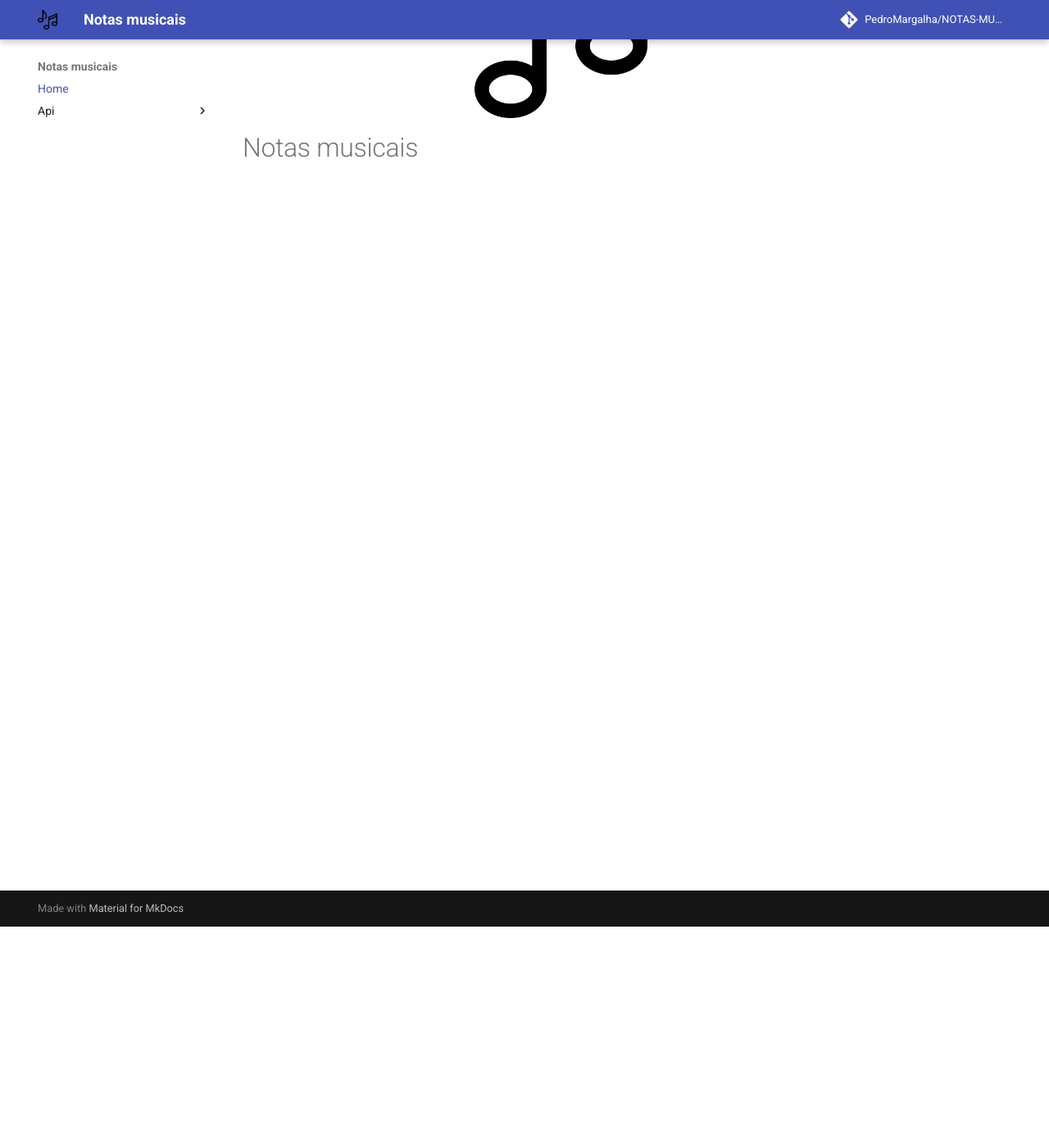
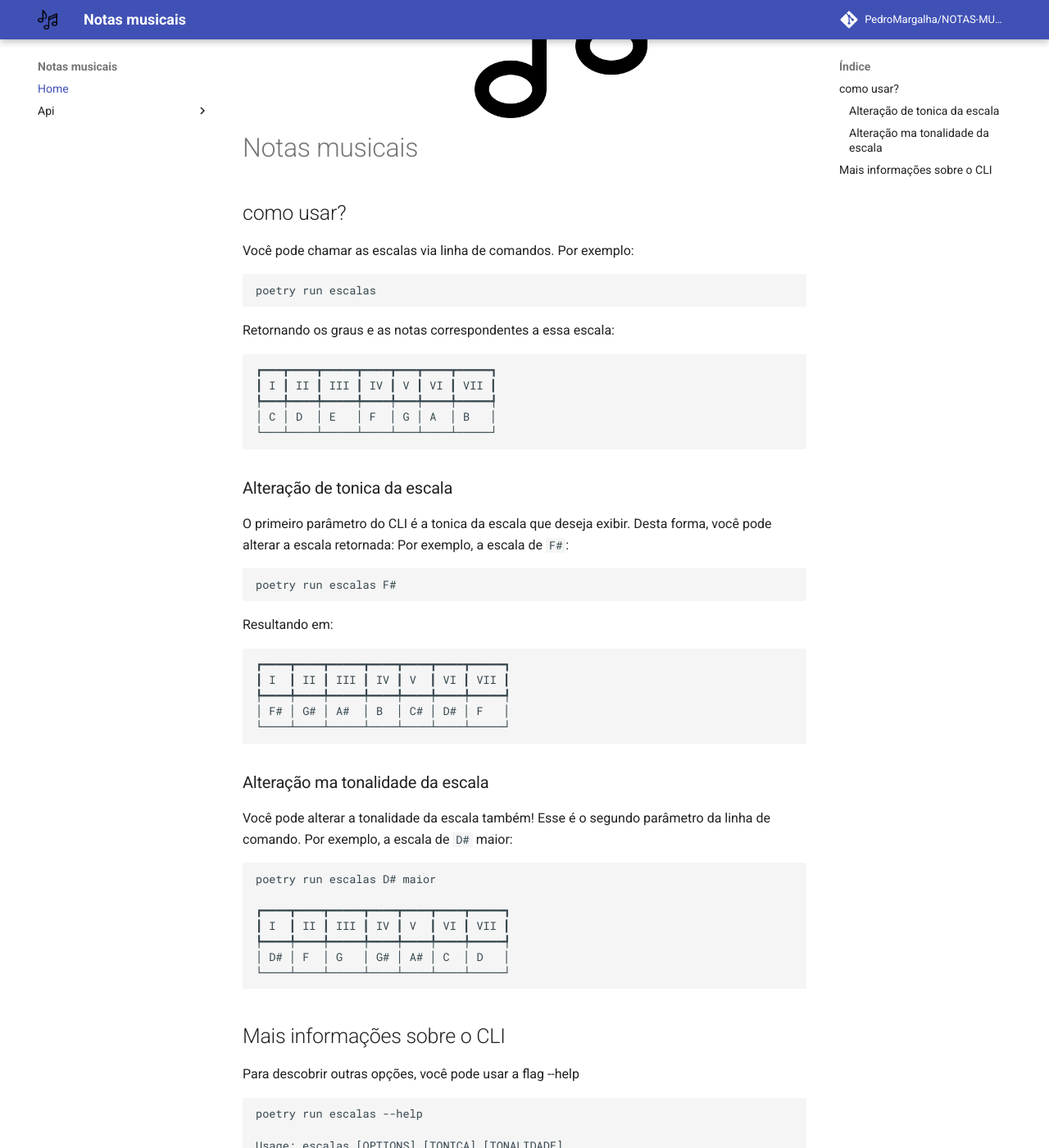
Before and after one commit to PedroMargalha/NOTAS-MUSICAIS, an MkDocs documentation site: the page built from docs/index.md, in a window 1280 px wide and 1400 px high, scrolled down 270 px. Shown: the whole window at 82% size. Built offline with MkDocs 1.6.1 and Material for MkDocs 9.7.7, drawn with Linux system fonts in a browser that asks for light colours; comment, search, counter and statistics services are not loaded; some of the changed text lies outside the part shown.

Commit message:
Exemplos de uso do cli na página da documentação

````diff
--- a/docs/index.md
+++ b/docs/index.md
@@ -1,3 +1,72 @@
 ![logo do projeto](assets/logo.png){ width="300" .center}
 
 # Notas musicais
+
+## como usar?
+
+Você pode chamar as escalas via linha de comandos. Por exemplo:
+
+```bash
+poetry run escalas
+```
+
+Retornando os graus e as notas correspondentes a essa escala:
+
+```bash
+┏━━━┳━━━━┳━━━━━┳━━━━┳━━━┳━━━━┳━━━━━┓
+┃ I ┃ II ┃ III ┃ IV ┃ V ┃ VI ┃ VII ┃
+┡━━━╇━━━━╇━━━━━╇━━━━╇━━━╇━━━━╇━━━━━┩
+│ C │ D  │ E   │ F  │ G │ A  │ B   │
+└───┴────┴─────┴────┴───┴────┴─────┘
+```
+
+### Alteração de tonica da escala
+
+O primeiro parâmetro do CLI é a tonica da escala que deseja exibir. Desta forma,
+você pode alterar a escala retornada: Por exemplo, a escala de `F#`:
+
+```bash
+poetry run escalas F#
+```
+
+Resultando em:
+
+```bash
+┏━━━━┳━━━━┳━━━━━┳━━━━┳━━━━┳━━━━┳━━━━━┓
+┃ I  ┃ II ┃ III ┃ IV ┃ V  ┃ VI ┃ VII ┃
+┡━━━━╇━━━━╇━━━━━╇━━━━╇━━━━╇━━━━╇━━━━━┩
+│ F# │ G# │ A#  │ B  │ C# │ D# │ F   │
+└────┴────┴─────┴────┴────┴────┴─────┘
+```
+
+### Alteração ma tonalidade da escala
+
+Você pode alterar a tonalidade da escala também! Esse é o segundo parâmetro da
+linha de comando. Por exemplo, a escala de `D#` maior:
+
+```bash
+poetry run escalas D# maior
+
+┏━━━━┳━━━━┳━━━━━┳━━━━┳━━━━┳━━━━┳━━━━━┓
+┃ I  ┃ II ┃ III ┃ IV ┃ V  ┃ VI ┃ VII ┃
+┡━━━━╇━━━━╇━━━━━╇━━━━╇━━━━╇━━━━╇━━━━━┩
+│ D# │ F  │ G   │ G# │ A# │ C  │ D   │
+└────┴────┴─────┴────┴────┴────┴─────┘
+```
+
+
+## Mais informações sobre o CLI
+
+Para descobrir outras opções, você pode usar a flag --help
+
+```bash
+poetry run escalas --help
+
+Usage: escalas [OPTIONS] [TONICA] [TONALIDADE]
+
+╭─ Arguments ────────────────────────────────────────────────────────────────────────────────────────╮
+│   tonica          [TONICA]      Tonica da escala [default: c]                                      │
+│   tonalidade      [TONALIDADE]  Tonalidade da escala [default: maior]                              │
+╰────────────────────────────────────────────────────────────────────────────────────────────────────╯
+
+```
````
